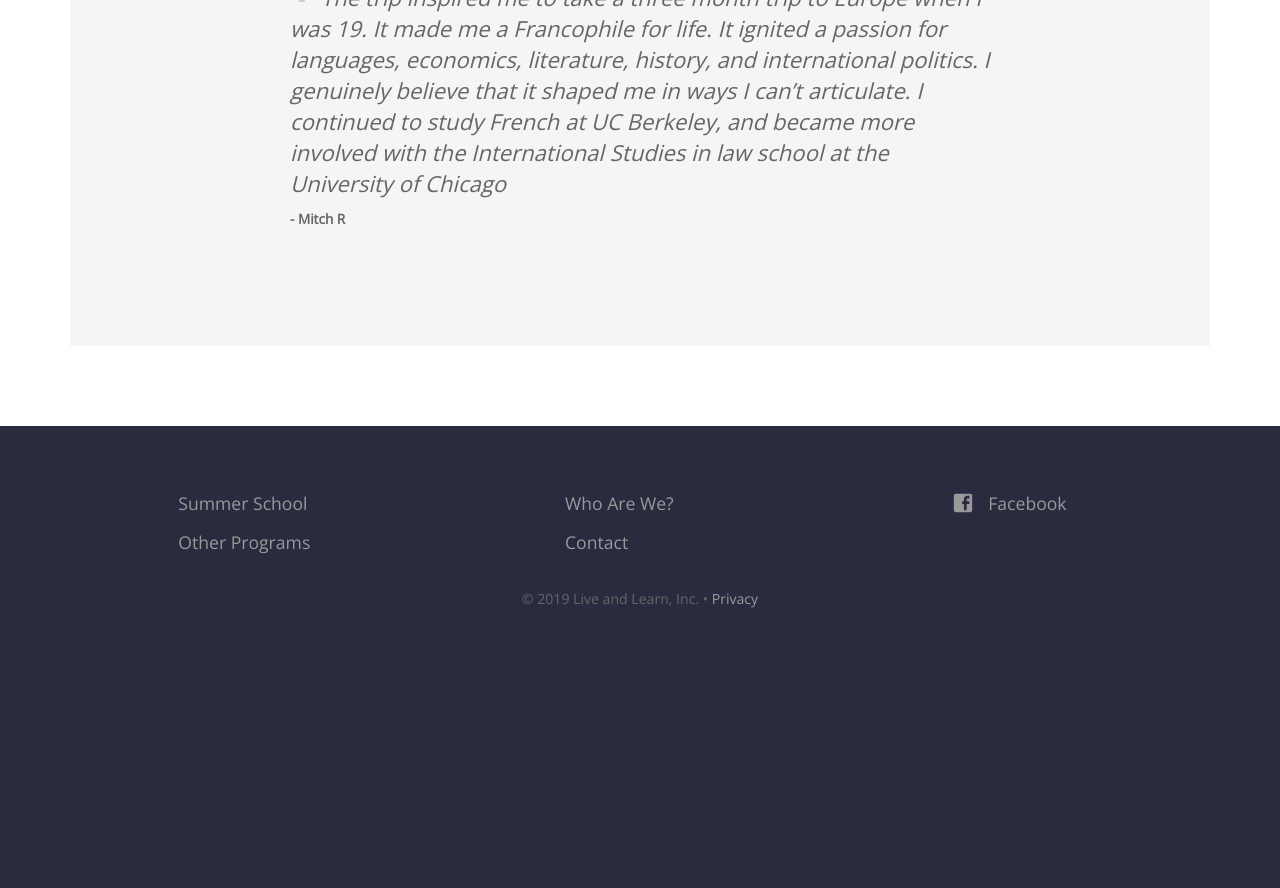
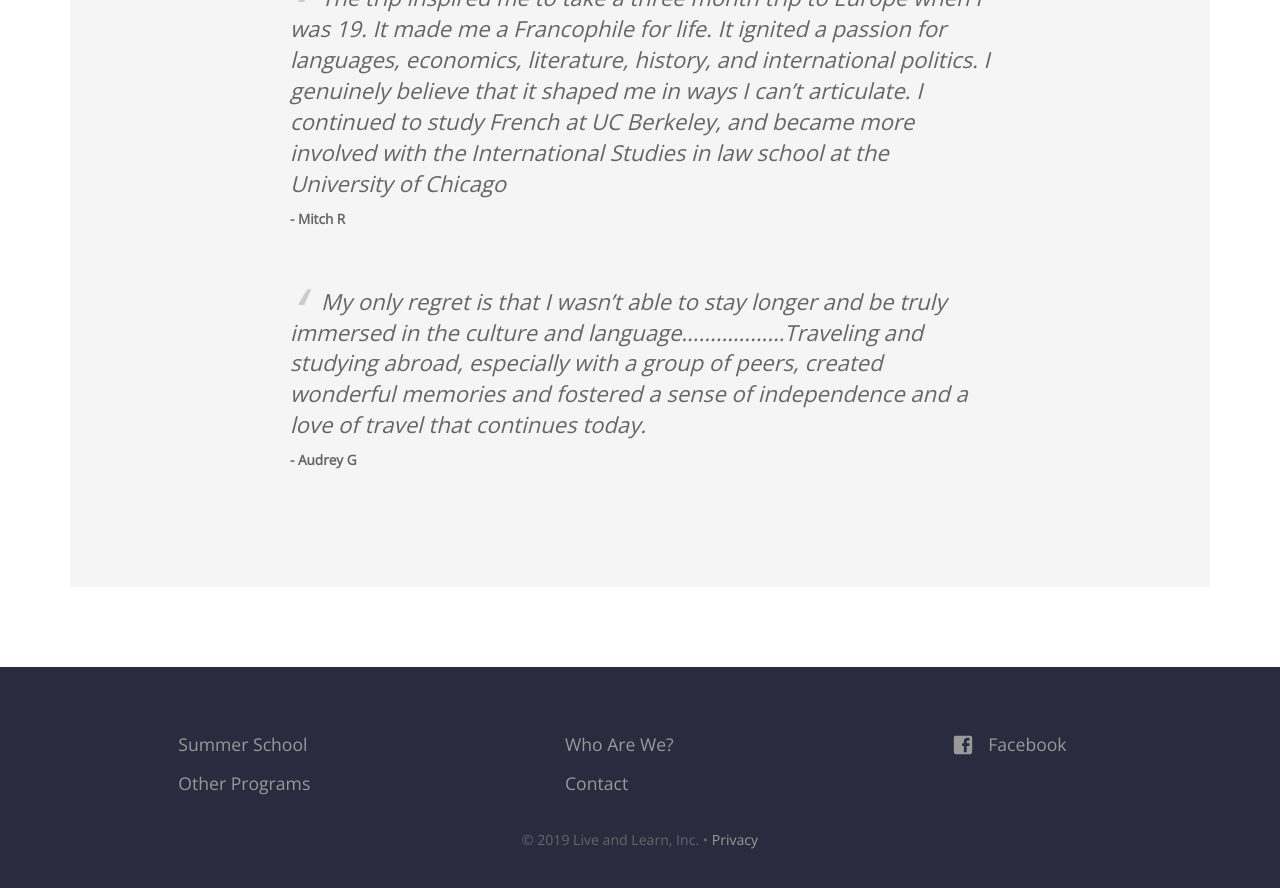
Before and after one commit to baritchie/project1, a Jekyll site: the page built from testimonials.html, in a window 1280 px wide and 900 px high, scrolled down 1133 px. Shown: the top 888 px of the window. Built offline with Jekyll 4.4.1, drawn with Linux system fonts in a browser that asks for light colours; before the commit the page ends 1791 px from its top, so only the background shows below that.

Commit message:
Updated 'testimonials.html' via CloudCannon

```diff
--- a/testimonials.html
+++ b/testimonials.html
@@ -44,5 +44,18 @@
 				</blockquote>
 			</div>
 		</div>
+		<br>
+		<div class="container flex">
+			<div class="testimonial-block">
+				<blockquote>
+					<p class="editable">
+						My only regret is that I wasn’t able to stay longer and be truly immersed in the culture and language………………Traveling and studying abroad, especially with a group of peers, created wonderful memories and fostered a sense of independence and a love of travel that continues today.
+					</p>
+					<p class="editable author">
+						- Audrey G
+					</p>
+				</blockquote>
+			</div>
+		</div>
 	</section>
 </div>
```
